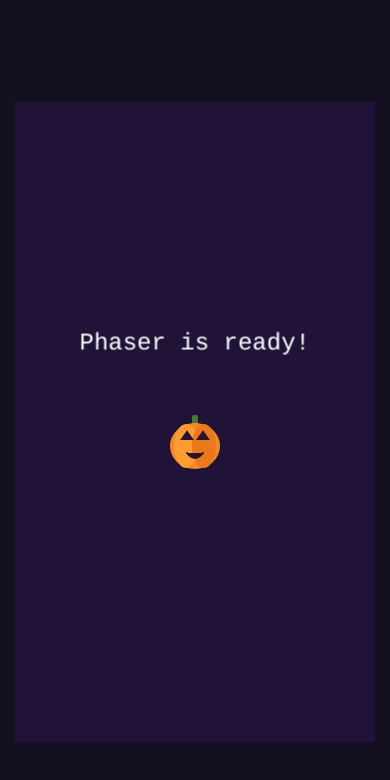
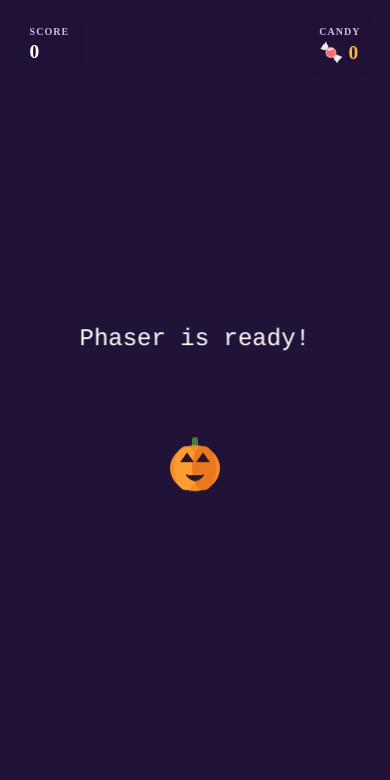
Before and after one commit to K-DaHee/trick-or-treat, a React (Vite) app: page / in a window 390 px wide. Both pictures are taken after a click on the button "START GAME". Shown: the top 780 px of the page. Built offline with nearby package versions, Linux system fonts and the light colour scheme.

Commit message:
feat: implement responsive in-game HUD
Implement a responsive in-game HUD displaying score and collected candy, with adaptive layouts for mobile, tablet, and desktop.

- Closes #5

```diff
--- /dev/null
+++ b/src/components/GameHUD.css
@@ -0,0 +1,54 @@
+.game-hud {
+  position: absolute;
+  top: 0;
+  left: 0;
+  right: 0;
+  z-index: 10;
+
+  display: flex;
+  justify-content: space-between;
+  align-items: flex-start;
+  gap: 12px;
+
+  padding: clamp(12px, 4vw, 20px);
+  box-sizing: border-box;
+
+  pointer-events: none;
+}
+
+.game-hud__stat {
+  display: flex;
+  flex-direction: column;
+  gap: 4px;
+
+  padding: 10px 14px;
+  border-radius: 12px;
+
+  background: rgba(33, 18, 56, 0.8);
+  backdrop-filter: blur(8px);
+}
+
+.game-hud__label {
+  color: #d5bce8;
+  font-size: clamp(10px, 2.5vw, 12px);
+  font-weight: 600;
+  letter-spacing: 1px;
+}
+
+.game-hud__value {
+  color: #ffffff;
+  font-size: clamp(18px, 5vw, 26px);
+  font-weight: 800;
+  font-variant-numeric: tabular-nums;
+  white-space: nowrap;
+}
+
+.game-hud__stat:last-child .game-hud__value {
+  color: #ffb347;
+}
+
+@media (max-width: 360px) {
+  .game-hud__stat {
+    padding: 8px 10px;
+  }
+}
--- /dev/null
+++ b/src/components/GameHUD.tsx
@@ -0,0 +1,26 @@
+import './GameHUD.css';
+
+type GameHUDProps = {
+  score: number;
+  candy: number;
+};
+
+export default function GameHUD({ score, candy }: GameHUDProps) {
+  return (
+    <div className="game-hud">
+      <div className="game-hud__stat">
+        <span className="game-hud__label">SCORE</span>
+        <span className="game-hud__value">
+          {score.toLocaleString()}
+        </span>
+      </div>
+
+      <div className="game-hud__stat">
+        <span className="game-hud__label">CANDY</span>
+        <span className="game-hud__value">
+          🍬 {candy.toLocaleString()}
+        </span>
+      </div>
+    </div>
+  );
+}
--- a/src/game/MainScene.ts
+++ b/src/game/MainScene.ts
@@ -6,19 +6,53 @@
   }
 
   preload() {
-    this.load.svg('pumpkin', '/assets/sprites/pumpkin-placeholder.svg');
+    this.load.svg(
+      'pumpkin',
+      '/assets/sprites/pumpkin-placeholder.svg'
+    );
   }
 
   create() {
     this.cameras.main.setBackgroundColor('#211238');
 
-    this.add
-      .text(180, 240, 'Phaser is ready!', {
+    const title = this.add
+      .text(0, 0, 'Phaser is ready!', {
         fontSize: '24px',
         color: '#ffffff',
       })
       .setOrigin(0.5);
 
-    this.add.image(180, 340, 'pumpkin');
+    const pumpkin = this.add.image(0, 0, 'pumpkin');
+
+    const updateLayout = () => {
+      const { width, height } = this.scale;
+
+      title.setPosition(
+        width / 2,
+        height * 0.4
+      );
+
+      pumpkin.setPosition(
+        width / 2,
+        height * 0.55
+      );
+    };
+
+    updateLayout();
+
+    this.scale.on(
+      Phaser.Scale.Events.RESIZE,
+      updateLayout
+    );
+
+    this.events.once(
+      Phaser.Scenes.Events.SHUTDOWN,
+      () => {
+        this.scale.off(
+          Phaser.Scale.Events.RESIZE,
+          updateLayout
+        );
+      }
+    );
   }
 }
--- /dev/null
+++ b/src/game/PhaserGame.css
@@ -0,0 +1,33 @@
+.phaser-game {
+  position: relative;
+  width: 100%;
+  height: 100dvh;
+  overflow: hidden;
+}
+
+.phaser-game__canvas {
+  position: absolute;
+  inset: 0;
+  width: 100%;
+  height: 100%;
+}
+
+.phaser-game__canvas canvas {
+  display: block;
+}
+
+/* Tablet */
+@media (min-width: 768px) {
+  .phaser-game {
+    width: min(640px, 56.25dvh);
+    height: auto;
+    aspect-ratio: 9 / 16;
+  }
+}
+
+/* Desktop */
+@media (min-width: 1200px) {
+  .phaser-game {
+    width: min(480px, 56.25dvh);
+  }
+}
--- a/src/game/PhaserGame.tsx
+++ b/src/game/PhaserGame.tsx
@@ -1,6 +1,8 @@
 import { useEffect, useRef } from 'react';
 import Phaser from 'phaser';
 import { MainScene } from './MainScene';
+import GameHUD from '../components/GameHUD';
+import './PhaserGame.css';
 
 export default function PhaserGame() {
   const containerRef = useRef<HTMLDivElement>(null);
@@ -11,8 +13,11 @@
     const game = new Phaser.Game({
       type: Phaser.AUTO,
       parent: containerRef.current,
-      width: 360,
-      height: 640,
+      scale: {
+        mode: Phaser.Scale.RESIZE,
+        width: 360,
+        height: 640,
+      },
       scene: [MainScene],
     });
 
@@ -21,5 +26,13 @@
     };
   }, []);
 
-  return <div ref={containerRef} />;
+  return (
+    <div className="phaser-game">
+      <div
+        ref={containerRef}
+        className="phaser-game__canvas"
+      />
+      <GameHUD score={0} candy={0} />
+    </div>
+  );
 }
```
